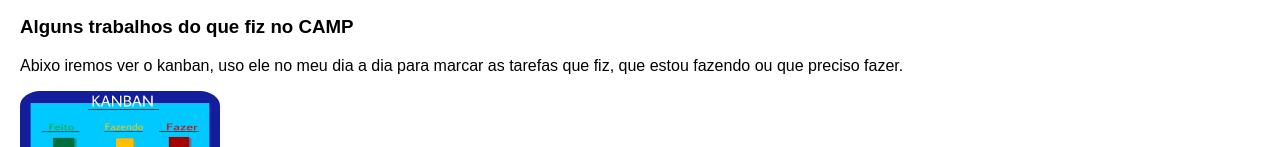
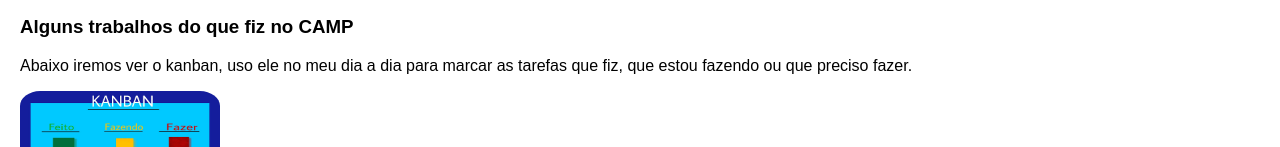
Before and after one commit to LucasSilva777/LucasSilva777.github.io, a plain HTML site: page index.html in a window 1280 px wide. Shown: the part 1044-1191 px from the top of the page. Drawn offline with Linux system fonts and the light colour scheme.

Commit message:
Update index.html

```diff
--- a/index.html
+++ b/index.html
@@ -38,7 +38,7 @@
     <p>Meu curriculo.</p>
     <img src="img/minicurriclo.png" alt="mini curriculo" height="300px">
     <h3>Alguns trabalhos do que fiz no CAMP</h3>
-    <p>Abixo iremos ver o kanban, uso ele no meu dia a dia
+    <p>Abaixo iremos ver o kanban, uso ele no meu dia a dia
         para marcar as tarefas que fiz, que estou fazendo ou que preciso fazer.</p>
     <img class="imagem" src="img/kanban.png" alt="kanban">
     <p>Kanban é um cartão de sinalização que controla os fluxos de produção ou
```
